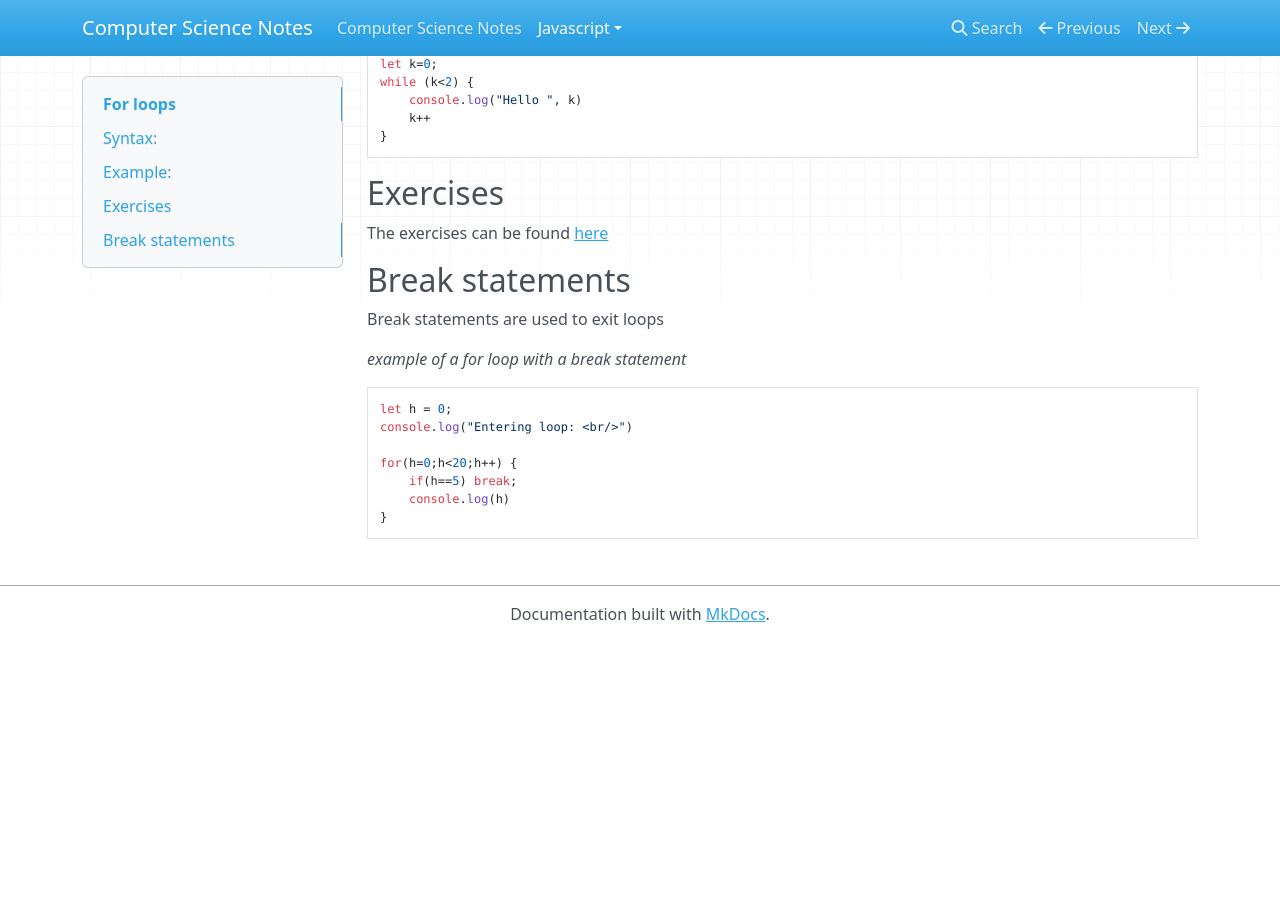
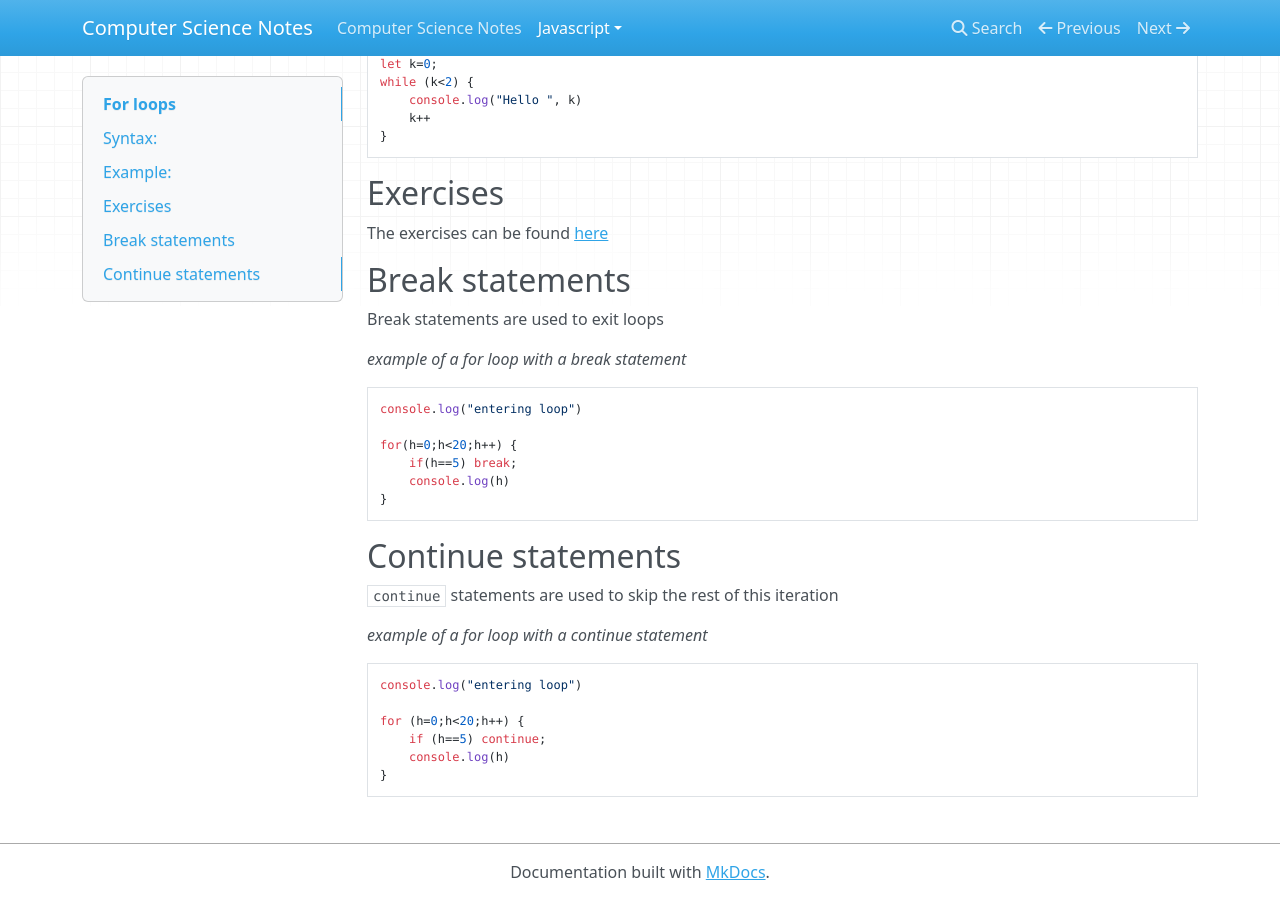
Before and after one commit to OisinJohnston/computer-science-notes, an MkDocs documentation site: the page built from docs/javascript/for-loops/index.md, in a window 1280 px wide and 900 px high, scrolled down 991 px. Built offline with MkDocs 1.6.1, drawn with Linux system fonts in a browser that asks for light colours; nearby versions of some CDN libraries; before the commit the page ends 1633 px from its top, so only the background shows below that.

Commit message:
added continue statements

````diff
--- a/docs/javascript/for-loops/index.md
+++ b/docs/javascript/for-loops/index.md
@@ -58,11 +58,23 @@ Break statements are used to exit loops
 
 *example of a for loop with a break statement*
 ```js
-let h = 0;
-console.log("Entering loop: <br/>")
+console.log("entering loop")
 
 for(h=0;h<20;h++) {
     if(h==5) break;
     console.log(h)
 }
 ```
+
+## Continue statements
+`continue` statements are used to skip the rest of this iteration
+
+*example of a for loop with a continue statement*
+```js
+console.log("entering loop")
+
+for (h=0;h<20;h++) {
+    if (h==5) continue;
+    console.log(h)
+}
+```
````
